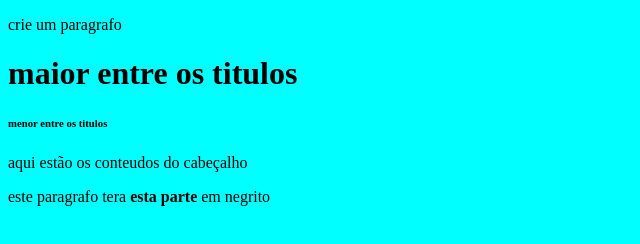
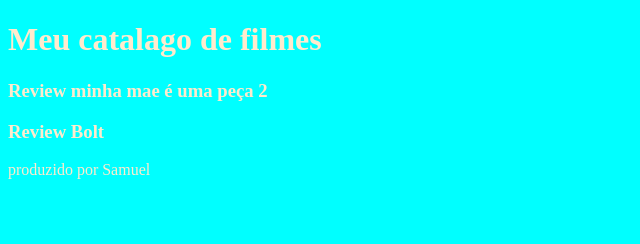
Before and after one commit to samuelzinFF/1P-1A, a plain HTML site: page index.html in a window 1280 px wide. Shown: the whole page, without its empty margins (0-640 px from the left). Drawn offline with Linux system fonts and the light colour scheme.

Commit message:
Add files via upload

```diff
--- a/index.html
+++ b/index.html
@@ -1,22 +1,27 @@
 <!DOCTYPE html>
 <html lang="en">
+
 <head>
     <meta charset="UTF-8">
     <meta name="viewport" content="width=device-width, initial-scale=1.0">
     <title>Document</title>
     <link rel="stylesheet" href="style.css">
-</head>
+
 <body>
+
+    <header>
+        <h1>Meu catalago de filmes</h1>
+    </header>
+
+    <main>
+        <h3>Review minha mae é uma peça 2</h3>
+
+        <h3>Review Bolt</h3>
+    </main>
+
+    <footer>
+        produzido por Samuel
+    </footer>
 </body>
-      <p> crie um paragrafo</p>
-      <h1>maior entre os titulos</h1>
-      <h6>menor entre os titulos</h6>
-</h6>
-<header>
-    <p>aqui estão os conteudos do cabeçalho
 
-    </p>
-     <p>este paragrafo tera <b>esta parte</b> em negrito</p>
-     </header>
-</body>
 </html>
--- a/style.css
+++ b/style.css
@@ -1,3 +1,14 @@
 body{
     background-color: aqua;
+    color:blanchedalmond
+
 }
+
+p{
+    color:black
+    font-size: 10px;
+    font-weight: 700;
+    background-color: white;
+
+
+}
```
